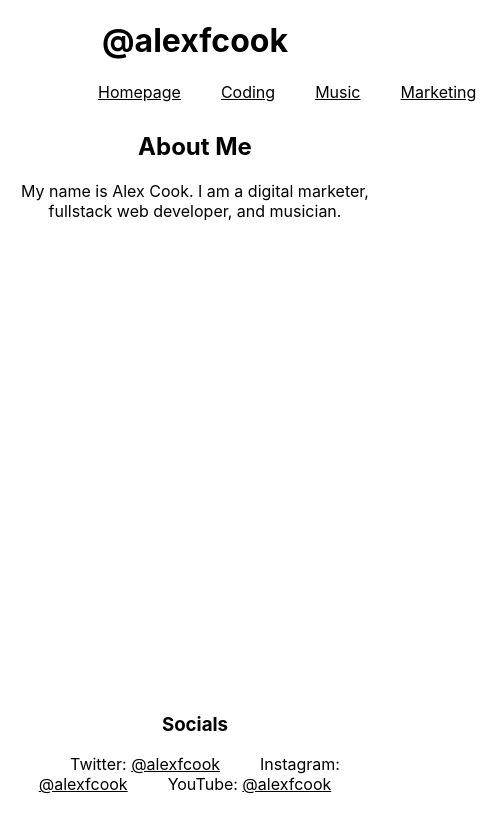
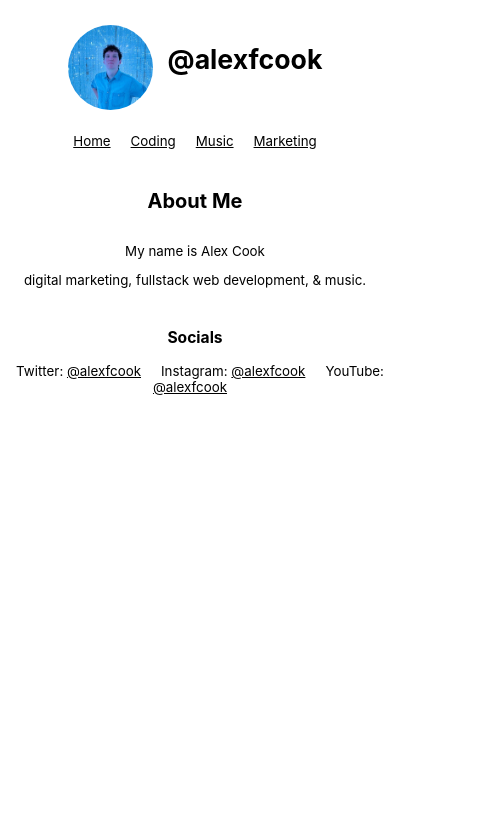
Before and after one commit to Alex-C-Codes/alexander, a React (Create React App) app: page / in a window 390 px wide. Shown: the top 832 px of the page, 496 px wide, since content can reach past the window. Built offline with nearby package versions, Linux system fonts and the light colour scheme.

Commit message:
updated styling of webite

```diff
--- a/src/App.css
+++ b/src/App.css
@@ -38,6 +38,11 @@
 }
 
 /* General Stlying */
+h2 {
+  margin-top: 40px;
+  margin-bottom: 30px;
+}
+
 a {
   color: black;
 }
@@ -63,8 +68,8 @@ li {
 
 .content-card-container {
   /* display: flex; */
-  margin-left: 20%;
-  margin-right: 20%;
+  /* margin-left: 20%;
+  margin-right: 20%; */
 }
 
 .content-card {
@@ -81,21 +86,46 @@ li {
   background-color: rgb(185, 216, 254);
 }
 
-/* Homepage Styling */
-.homepage {
-  /* margin-top: 30px; */
-}
-
 /* Header Styling */
-.header {
-  margin-top: 20px;
-  margin-bottom: 30px;
+.navbar {
+  margin-top: 25px;
+  display: flex;
+  flex-direction: column;
+  align-items: center;
+  transition-timing-function: ease-in;
+  transition: 0.5s;
 }
 
 /* Footer Styling Page */
-.footer {
+/* .footer {
   position:absolute;
   bottom:0;
   width:100%;
-  height:150px;
+  height:200px;
+} */
+.footer {
+  /* padding: 10px; */
+  text-align: center;
+  width: 100%;
+  position: absolute;
+  bottom: 0;
+  width: 100%;
+  margin-bottom: 100px;
 }
+
+/* Responsive Web Design */
+
+@media (max-width: 768px) {
+  .App {
+    font-size: smaller;
+  }
+  li {
+    padding-left: 10px;
+    padding-right: 10px;
+  }
+  .footer {
+    position: relative;
+    margin-top: 40px;
+    margin-bottom: 40px;
+  }
+}
--- a/src/components/pages/Footer.js
+++ b/src/components/Footer.js
@@ -3,11 +3,17 @@ import React from "react";
 export default function Footer() {
     return (
         <div className="footer">
+            {/* <h3>Contact</h3>
+            <ul>
+                <li><a target="_blank" rel="noopener noreferrer" href="https://www.linkedin.com/in/alex-cook-5408b4ab/">LinkedIn</a></li>
+                <a target="_blank" rel="noopener noreferrer" href="https://github.com/Alex-C-Codes">GitHub</a>
+            </ul> */}
             <h3>Socials</h3>
             <ul>
                 <li>Twitter: <a href="https://twitter.com/AlexFCook">@alexfcook</a></li>
                 <li>Instagram: <a href="https://www.instagram.com/alexfcook/">@alexfcook</a></li>
                 <li>YouTube: <a href="https://www.youtube.com/@alexfcook">@alexfcook</a></li>
+                {/* <li>itch.io: <a href="https://alexcook.itch.io">alexcook</a></li> */}
             </ul>
         </div>
     )
--- /dev/null
+++ b/src/components/Navbar.js
@@ -0,0 +1,59 @@
+import React from "react";
+
+export default function Navbar({ currentPage, handlePageChange }) {
+    return (
+        <div className="navbar">
+            <div className="content-card-container">
+                <div style={{display:'flex',justifyContent:'center',marginBottom:'20px'}}>
+                    <div style={{marginRight:'15px'}}>
+                        <img
+                            src={require('./assets/profile.jpg')}
+                            style={{width:"85px",height:"85px",borderRadius:'50%'}}
+                            alt="Profile" />
+                    </div>
+                    <div>
+                        <h1>@alexfcook</h1>
+                    </div>
+                </div>
+                <ul>
+                    <li>
+                        <a
+                            href="#home"
+                            onClick={() => handlePageChange('Home')}
+                            className={currentPage === 'Home' ? 'nav-link active' : 'nav-link'}
+                        >
+                            Home
+                        </a>
+                    </li>
+                    <li>
+                        <a
+                            href="#coding"
+                            onClick={() => handlePageChange('Coding')}
+                            className={currentPage === 'Coding' ? 'nav-link active' : 'nav-link'}
+                        >
+                            Coding
+                        </a>
+                    </li>
+                    <li>
+                        <a
+                            href="#music"
+                            onClick={() => handlePageChange('Music')}
+                            className={currentPage === 'Music' ? 'nav-link active' : 'nav-link'}
+                        >
+                            Music
+                        </a>
+                    </li>
+                    <li>
+                        <a
+                            href="#marketing"
+                            onClick={() => handlePageChange('Marketing')}
+                            className={currentPage === 'Marketing' ? 'nav-link active' : 'nav-link'}
+                        >
+                            Marketing
+                        </a>
+                    </li>
+                </ul>
+            </div>
+        </div>
+    )
+}
--- a/src/components/PagesContainer.js
+++ b/src/components/PagesContainer.js
@@ -1,15 +1,39 @@
-import React from "react";
-import Homepage from "./pages/Homepage";
-import Content from './pages/Content';
-import Header from "./pages/Header";
-import Footer from "./pages/Footer";
+import React, { useState } from "react";
+import Home from "./pages/Home";
+import Music from "./pages/Music";
+import Coding from "./pages/Coding";
+import Marketing from "./pages/Marketing";
+import Navbar from "./Navbar";
+import Footer from "./Footer";
 
 export default function PagesContainer() {
+    const [currentPage, setCurrentPage] = useState('Home');
+
+    const renderPage = () => {
+        if (currentPage === 'Home') {
+            return <Home />;
+        }
+        if (currentPage === 'Coding') {
+            return <Coding />;
+        }
+        if (currentPage === 'Music') {
+            return <Music />;
+        }
+        if (currentPage === 'Marketing') {
+            return <Marketing />;
+        }
+    };
+
+    const handlePageChange = (page) => setCurrentPage(page);
+
     return (
         <div>
-            <Header />
-            <Homepage />
-            <Content />
+            <Navbar currentPage={currentPage} handlePageChange={handlePageChange} />
+
+            <div className="content-wrap">
+                {renderPage()}
+            </div>
+
             <Footer />
         </div>
     )
--- /dev/null
+++ b/src/components/pages/Coding.js
@@ -0,0 +1,12 @@
+import React from "react";
+
+export default function Coding() {
+    return (
+        <div className="codingPage">
+            <div className="content-card-container">
+                <h2>Coding</h2>
+                <p>My web development company: <a href="https://www.pixelcooksites.com/">Pixel Cook Sites</a></p>
+            </div>
+        </div>
+    )
+}
--- a/src/components/pages/Content.js
+++ /dev/null
@@ -1,11 +0,0 @@
-import React from "react";
-
-export default function Content() {
-    return (
-        <div className="content">
-            <div className="content-card-container">
-
-            </div>
-        </div>
-    )
-}
--- a/src/components/pages/Header.js
+++ /dev/null
@@ -1,17 +0,0 @@
-import React from "react";
-
-export default function Header() {
-    return (
-        <div className="header">
-            <div className="content-card-container">
-                <h1>@alexfcook</h1>
-                <ul>
-                    <li><a href="/">Homepage</a></li>
-                    <li><a href="/">Coding</a></li>
-                    <li><a href="/">Music</a></li>
-                    <li><a href="/">Marketing</a></li>
-                </ul>
-            </div>
-        </div>
-    )
-}
--- /dev/null
+++ b/src/components/pages/Home.js
@@ -0,0 +1,14 @@
+import React from "react";
+
+export default function Home() {
+    return (
+        <div className="homePage">
+            <h2>About Me</h2>
+
+            {/* <img src={require('../assets/profile.jpg')} style={{width:"100px",height:"100px",borderRadius:'50%'}} alt="Profile" /> */}
+
+            <p>My name is Alex Cook</p>
+            <p>digital marketing, fullstack web development, & music.</p>
+        </div>
+    )
+}
--- a/src/components/pages/Homepage.js
+++ /dev/null
@@ -1,10 +0,0 @@
-import React from "react";
-
-export default function Homepage() {
-    return (
-        <div className="homepage">
-            <h2>About Me</h2>
-            <p>My name is Alex Cook. I am a digital marketer, fullstack web developer, and musician.</p>
-        </div>
-    )
-}
--- /dev/null
+++ b/src/components/pages/Marketing.js
@@ -0,0 +1,12 @@
+import React from "react";
+
+export default function Marketing() {
+    return (
+        <div className="marketingPage">
+            <div className="content-card-container">
+                <h2>Marketing</h2>
+                <p>more to come.</p>
+            </div>
+        </div>
+    )
+}
--- /dev/null
+++ b/src/components/pages/Music.js
@@ -0,0 +1,31 @@
+import React from "react";
+
+export default function Music() {
+    return (
+        <div className="musicPage">
+            <div className="content-card-container">
+                <h2>Music</h2>
+                <p>I upload two songs a month to my YouTube channel.</p>
+                <p>Subscribe to stay up to date.</p>
+
+                {/* <iframe title="cozy-loop-pack" frameborder="0" src="https://itch.io/embed/1577689" width="552" height="167"><a href="https://alexcook.itch.io/relaxing-pack">Relaxing &amp; Cozy Music Loop Pack by Alex Cook</a></iframe> */}
+
+                {/* <div style={{marginTop:'80px'}}>
+                    <a href="https://youtube.com/@alexfcook?feature=shared">YouTube</a>
+                </div> */}
+
+                <br></br><br></br>
+                {/* <iframe width="373" height="210" src="https://www.youtube.com/embed/YBGOGJngZwE?si=-ixcBl6iWonlwsRq&amp;controls=0" title="YouTube video player" frameborder="0" allow="accelerometer; autoplay; clipboard-write; encrypted-media; gyroscope; picture-in-picture; web-share" allowfullscreen></iframe> */}
+
+                <p>YouTube: <a href="youtube.com/@alexfcook">@alexfcook</a></p>
+
+                {/* <iframe width="560" height="315" src="https://www.youtube.com/embed/YBGOGJngZwE?si=U3cb1TwB7vWM8u3M" title="YouTube video player" frameborder="0" allow="accelerometer; autoplay; clipboard-write; encrypted-media; gyroscope; picture-in-picture; web-share" allowfullscreen></iframe> */}
+
+                {/* <ul>
+                    <li><a href="https://www.youtube.com/channel/UCcZqftjivIchHJiuFULbl1g">YouTube</a></li>
+                    <li><a href="https://alexcook.itch.io">itch.io</a></li>
+                </ul> */}
+            </div>
+        </div>
+    )
+}
```
Also changed, not shown: src/components/assets/profile.jpg (added).
